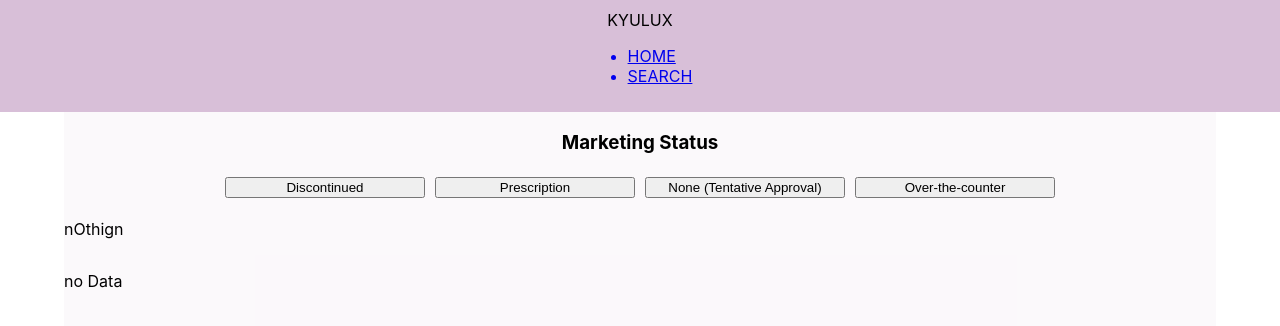
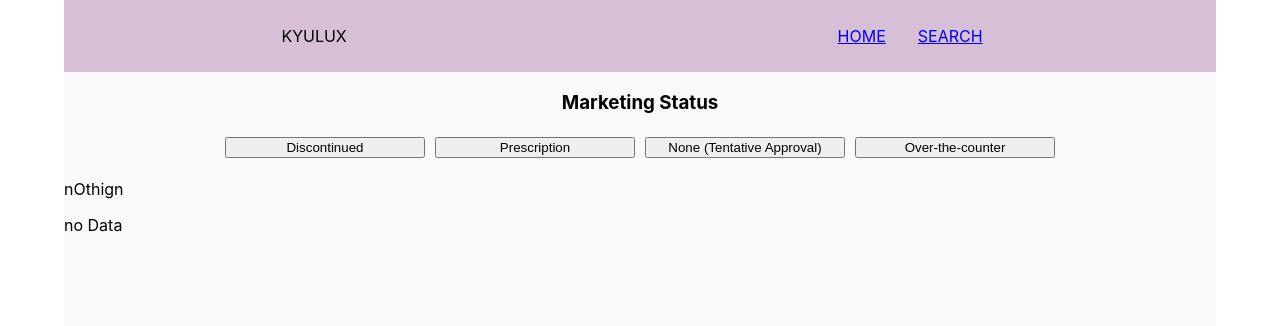
Before and after one commit to nisozakuto/Kyulux, a React (Create React App) app: page / in a window 1280 px wide. Shown: the top 326 px of the page. Built offline with nearby package versions, Linux system fonts and the light colour scheme.

Commit message:
header styling

```diff
--- a/src/App.css
+++ b/src/App.css
@@ -1,10 +1,21 @@
 header{
   display: flex;
-  flex-direction: column;
+  flex-direction: row;
   align-items: center;
-  text-transform: uppercase;
+  justify-content: space-around;
+  text-transform: uppercase ;
   background-color: rgb(216, 191, 216);
   padding:10px 0 10px 0;
+}
+
+nav ul{
+  display: flex;
+  flex-direction: row;
+  list-style-type: none;
+}
+
+nav ul a{
+  margin: 0 1em;
 }
 
 .container{
--- a/src/App.js
+++ b/src/App.js
@@ -43,9 +43,9 @@ export default class App extends Component {
 
   render() {
     return (
-      <div>
+      <div className="container">
         <Header />
-        <div className="container">
+        <div>
           <section className="marketingStatusSection">
             <h3>Marketing Status</h3>
             <aside className="marketingStatus">
```
